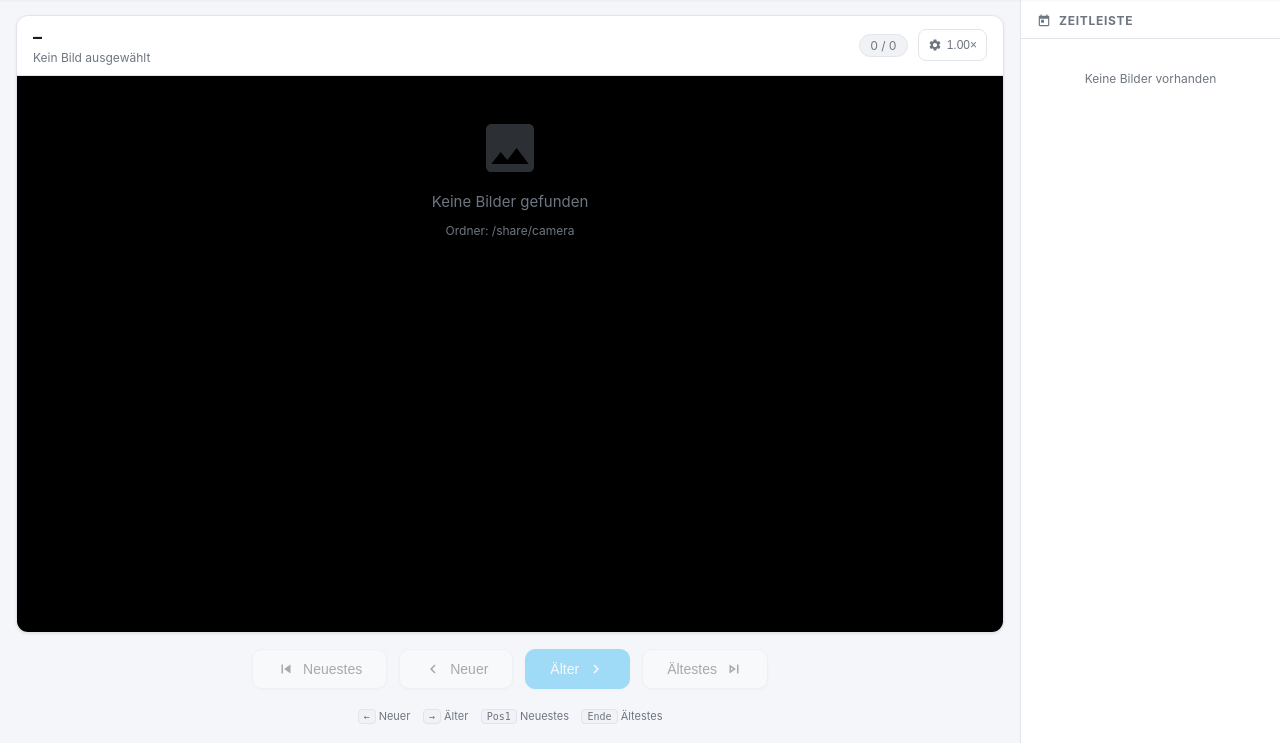
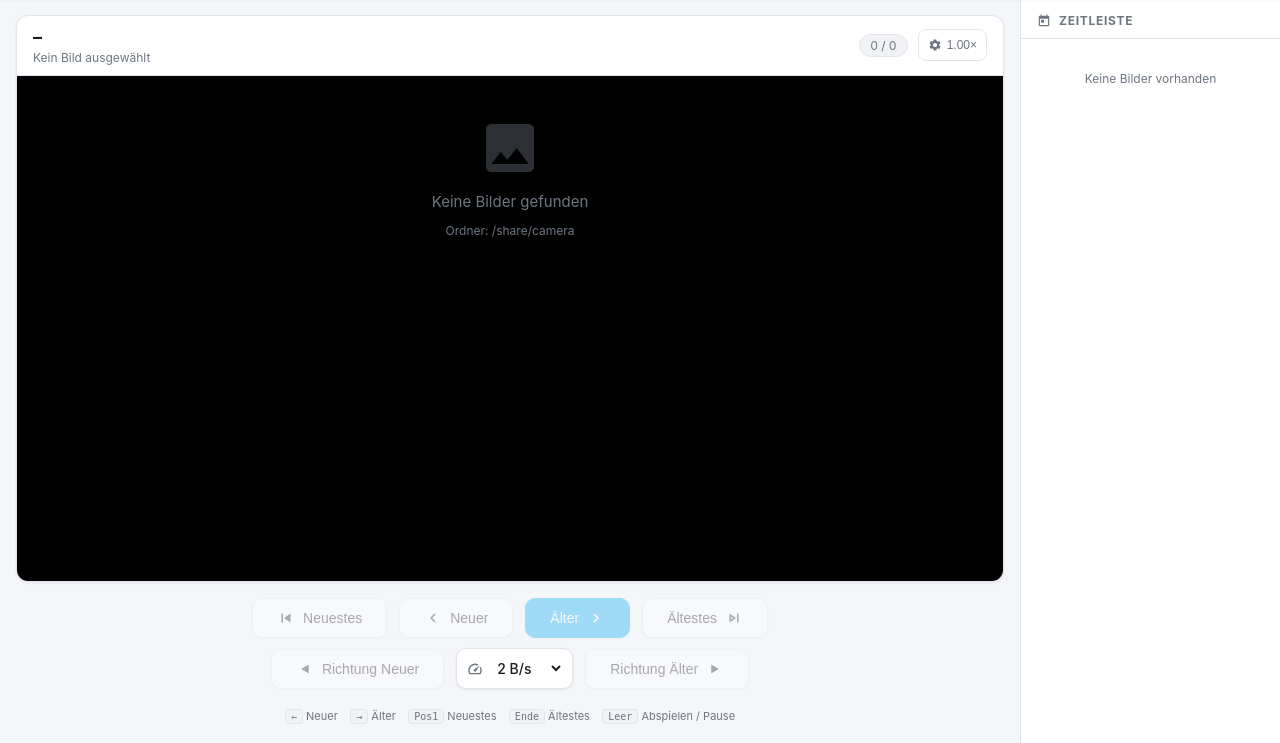
Before and after one commit to gregorwolf1973/PictureView, a Flask app: page / in a window 1280 px wide. Shown: the part 57-800 px from the top of the page. Run offline with Flask 3, Linux system fonts and the light colour scheme; data that the repository does not hold is empty.

Commit message:
v0.12: Automatische Wiedergabe mit wählbarer Geschwindigkeit
- Zwei Abspielknöpfe (Richtung Neuer / Richtung Älter), aktiver Knopf
  wird zum Pause-Knopf, Stopp am letzten Bild der Richtung
- Geschwindigkeit 0,5 bis 10 Bilder/s, im Browser gespeichert
- Nächstes Bild wird vorgeladen; weitergeschaltet wird erst, wenn das
  aktuelle Bild geladen ist
- Leertaste startet/pausiert die Wiedergabe

Co-Authored-By: Claude Fable 5.1 <noreply@anthropic.com>

```diff
--- a/picture_view/app/templates/index.html
+++ b/picture_view/app/templates/index.html
@@ -221,6 +221,31 @@
   .nav-btn svg { width: 18px; height: 18px; fill: currentColor; flex-shrink: 0; }
   .nav-btn.timeline-btn { display: none; }
 
+  /* ── Wiedergabe ── */
+  .controls { display: flex; flex-direction: column; gap: 10px; }
+  .play-controls {
+    display: flex; align-items: center; justify-content: center; gap: 12px;
+    flex-shrink: 0;
+  }
+  .nav-btn .icon-pause { display: none; }
+  .nav-btn.playing { background: var(--success); border-color: var(--success); color: #fff; }
+  .nav-btn.playing:hover:not(:disabled) { background: var(--success); border-color: var(--success); opacity: .9; }
+  .nav-btn.playing .icon-play { display: none; }
+  .nav-btn.playing .icon-pause { display: block; }
+  .speed-ctl {
+    display: flex; align-items: center; gap: 6px;
+    background: var(--surface); border: 1px solid var(--border);
+    border-radius: 10px; padding: 0 8px 0 10px; box-shadow: var(--shadow);
+    color: var(--text-dim); font-size: 12px; white-space: nowrap;
+  }
+  .speed-ctl svg { width: 16px; height: 16px; fill: currentColor; flex-shrink: 0; }
+  .speed-ctl select {
+    background: transparent; border: none; color: var(--text);
+    font-size: 14px; font-weight: 500; padding: 10px 4px; cursor: pointer;
+    font-family: inherit; outline: none;
+  }
+  .speed-ctl select option { background: var(--surface); color: var(--text); }
+
   /* ── Timeline Panel ── */
   .sheet-backdrop { display: none; }
   .timeline-panel {
@@ -350,7 +375,17 @@
     .nav-btn svg { width: 26px; height: 26px; }
     .nav-btn:hover:not(:disabled) { background: var(--surface); border-color: var(--border); color: var(--text); }
     .nav-btn.primary:hover:not(:disabled) { background: var(--accent); border-color: var(--accent); color: #fff; opacity: 1; }
+    .nav-btn.playing:hover:not(:disabled) { opacity: 1; }
     .nav-btn.timeline-btn { display: flex; }
+
+    .controls { gap: 6px; }
+    .play-controls {
+      display: grid; grid-template-columns: minmax(0, 1fr) auto minmax(0, 1fr); gap: 6px;
+      padding-bottom: env(safe-area-inset-bottom);
+    }
+    .nav-controls { padding-bottom: 0; }
+    .speed-ctl { min-height: 50px; }
+    .speed-ctl select { font-size: 15px; padding: 12px 2px; }
 
     .sheet-backdrop {
       display: block; position: fixed; inset: 0; background: var(--backdrop);
@@ -437,6 +472,7 @@
       </div>
     </div>
 
+    <div class="controls">
     <div class="nav-controls">
       <button class="nav-btn" id="btnNewest" onclick="goNewest()" title="Neuestes Bild (Pos1)">
         <svg viewBox="0 0 24 24"><path d="M6 6h2v12H6zm3.5 6 8.5 6V6z"/></svg>
@@ -460,8 +496,33 @@
       </button>
     </div>
 
+    <div class="play-controls">
+      <button class="nav-btn" id="btnPlayNewer" onclick="togglePlay(-1)" title="Automatisch Richtung Neuer abspielen">
+        <svg class="icon-play" viewBox="0 0 24 24"><path d="M17 6v12L7 12z"/></svg>
+        <svg class="icon-pause" viewBox="0 0 24 24"><path d="M6 5h4v14H6zm8 0h4v14h-4z"/></svg>
+        <span>Richtung Neuer</span>
+      </button>
+      <label class="speed-ctl" title="Bilder pro Sekunde">
+        <svg viewBox="0 0 24 24"><path d="M20.38 8.57l-1.23 1.85a8 8 0 0 1-.22 7.58H5.07A8 8 0 0 1 15.58 6.85l1.85-1.23A10 10 0 0 0 3.35 19a2 2 0 0 0 1.72 1h13.85a2 2 0 0 0 1.74-1 10 10 0 0 0-.27-10.44zm-9.79 6.84a2 2 0 0 0 2.83 0l5.66-8.49-8.49 5.66a2 2 0 0 0 0 2.83z"/></svg>
+        <select id="fpsSelect" onchange="setFps(this.value)">
+          <option value="0.5">0,5 B/s</option>
+          <option value="1">1 B/s</option>
+          <option value="2">2 B/s</option>
+          <option value="3">3 B/s</option>
+          <option value="5">5 B/s</option>
+          <option value="10">10 B/s</option>
+        </select>
+      </label>
+      <button class="nav-btn" id="btnPlayOlder" onclick="togglePlay(1)" title="Automatisch Richtung Älter abspielen">
+        <span>Richtung Älter</span>
+        <svg class="icon-play" viewBox="0 0 24 24"><path d="M7 6v12l10-6z"/></svg>
+        <svg class="icon-pause" viewBox="0 0 24 24"><path d="M6 5h4v14H6zm8 0h4v14h-4z"/></svg>
+      </button>
+    </div>
+    </div>
+
     <div class="kbd-hint">
-      <kbd>←</kbd> Neuer &nbsp;&nbsp; <kbd>→</kbd> Älter &nbsp;&nbsp; <kbd>Pos1</kbd> Neuestes &nbsp;&nbsp; <kbd>Ende</kbd> Ältestes
+      <kbd>←</kbd> Neuer &nbsp;&nbsp; <kbd>→</kbd> Älter &nbsp;&nbsp; <kbd>Pos1</kbd> Neuestes &nbsp;&nbsp; <kbd>Ende</kbd> Ältestes &nbsp;&nbsp; <kbd>Leer</kbd> Abspielen / Pause
     </div>
   </div>
 
@@ -488,6 +549,13 @@ let currentIndex = -1;
 let stretchX = parseFloat(localStorage.getItem('pv-stretch-x') || '1.0');
 let stretchY = parseFloat(localStorage.getItem('pv-stretch-y') || '1.0');
 let fromDayClick = false;
+
+// Automatische Wiedergabe: playDir +1 = Richtung älter, -1 = Richtung neuer
+let playTimer = null;
+let playDir = 0;
+let lastPlayDir = 1;
+let fps = parseFloat(localStorage.getItem('pv-fps') || '2');
+let currentImgEl = null;
 
 const imageFrame = document.getElementById('imageFrame');
 const noImageMsg = document.getElementById('noImageMsg');
@@ -524,6 +592,10 @@ function formatDayLong(dateStr) {
 
 function timeOf(img) {
   return (img.datetime.split(' ')[1] || '').slice(0, 8);
+}
+
+function imgUrl(img) {
+  return `./api/image/${img.name.split('/').map(encodeURIComponent).join('/')}`;
 }
 
 async function loadStats() {
@@ -621,7 +693,7 @@ function showImage(index) {
   noImageMsg.style.display = 'none';
 
   const el = document.createElement('img');
-  el.src = `./api/image/${img.name.split('/').map(encodeURIComponent).join('/')}`;
+  el.src = imgUrl(img);
   el.alt = img.datetime;
   el.draggable = false;
   el.onerror = () => {
@@ -630,6 +702,8 @@ function showImage(index) {
   };
   applyStretch(el);
   imageFrame.appendChild(el);
+  currentImgEl = el;
+  preloadNeighbors();
 
   const rel = relativeDay(img.date);
   imgTime.textContent = timeOf(img);
@@ -690,12 +764,81 @@ function updateNav() {
   document.getElementById('btnNewest').disabled = atNewest;
   document.getElementById('btnOlder').disabled = atOldest;
   document.getElementById('btnOldest').disabled = atOldest;
+  document.getElementById('btnPlayNewer').disabled = atNewest && playDir !== -1;
+  document.getElementById('btnPlayOlder').disabled = atOldest && playDir !== 1;
 }
 
 function goOlder()  { if (currentIndex < allImages.length - 1) showImage(currentIndex + 1); }
 function goNewer()  { if (currentIndex > 0) showImage(currentIndex - 1); }
 function goNewest() { showImage(0); }
 function goOldest() { showImage(allImages.length - 1); }
+
+// ── Automatische Wiedergabe ──
+function preloadNeighbors() {
+  // Beim Abspielen nur die Richtung vorladen, sonst beide Nachbarn.
+  const dirs = playDir ? [playDir] : [1, -1];
+  dirs.forEach(d => {
+    const n = allImages[currentIndex + d];
+    if (n) { const p = new Image(); p.src = imgUrl(n); }
+  });
+}
+
+function playTick() {
+  // Nicht weiterschalten, solange das aktuelle Bild noch lädt.
+  if (currentImgEl && currentImgEl.parentNode && !currentImgEl.complete) return;
+  const next = currentIndex + playDir;
+  if (next < 0 || next >= allImages.length) { stopPlay(); return; }
+  showImage(next);
+  // Letztes Bild in dieser Richtung erreicht: sofort anhalten.
+  if (next + playDir < 0 || next + playDir >= allImages.length) stopPlay();
+}
+
+function startPlayTimer() {
+  clearInterval(playTimer);
+  playTimer = setInterval(playTick, Math.max(50, Math.round(1000 / fps)));
+}
+
+function togglePlay(dir) {
+  if (playTimer && playDir === dir) { stopPlay(); return; }
+  const next = currentIndex + dir;
+  if (next < 0 || next >= allImages.length) return;
+  playDir = dir;
+  lastPlayDir = dir;
+  startPlayTimer();
+  updatePlayUI();
+  preloadNeighbors();
+}
+
+function stopPlay() {
+  clearInterval(playTimer);
+  playTimer = null;
+  playDir = 0;
+  updatePlayUI();
+}
+
+function updatePlayUI() {
+  document.getElementById('btnPlayNewer').classList.toggle('playing', playDir === -1);
+  document.getElementById('btnPlayOlder').classList.toggle('playing', playDir === 1);
+  updateNav();
+}
+
+function setFps(val) {
+  fps = Math.min(30, Math.max(0.1, parseFloat(val) || 2));
+  localStorage.setItem('pv-fps', String(fps));
+  document.getElementById('fpsSelect').value = String(fps);
+  if (playTimer) startPlayTimer();
+}
+
+(function initFps() {
+  const sel = document.getElementById('fpsSelect');
+  const has = Array.from(sel.options).some(o => parseFloat(o.value) === fps);
+  if (!has) {
+    const o = document.createElement('option');
+    o.value = String(fps); o.textContent = `${String(fps).replace('.', ',')} B/s`;
+    sel.appendChild(o);
+  }
+  sel.value = String(fps);
+})();
 
 // ── Zeitleiste als Bottom-Sheet (nur auf schmalen Bildschirmen sichtbar) ──
 function openTimeline() {
@@ -716,12 +859,16 @@ function closeTimeline() {
 }
 
 document.addEventListener('keydown', e => {
-  if (e.target.tagName === 'INPUT') return;
+  if (e.target.tagName === 'INPUT' || e.target.tagName === 'SELECT') return;
   if (e.key === 'ArrowRight') { e.preventDefault(); goOlder(); }
   else if (e.key === 'ArrowLeft') { e.preventDefault(); goNewer(); }
   else if (e.key === 'Home') { e.preventDefault(); goNewest(); }
   else if (e.key === 'End') { e.preventDefault(); goOldest(); }
   else if (e.key === 'Escape') { closeTimeline(); }
+  else if (e.key === ' ' && e.target.tagName !== 'BUTTON') {
+    e.preventDefault();
+    if (playTimer) stopPlay(); else togglePlay(lastPlayDir);
+  }
 });
 
 // ── Wischen auf dem Bild: nach links = älter, nach rechts = neuer ──
--- a/picture_view/config.yaml
+++ b/picture_view/config.yaml
@@ -1,6 +1,6 @@
 name: "PictureView"
 description: "Security camera image viewer with timeline and optional auto-delete"
-version: "0.11"
+version: "0.12"
 url: "https://github.com/gregorwolf1973/PictureView"
 slug: "picture_view"
 init: false
```
Also changed, not shown: picture_view/DOCS.md (+12 -0 lines), CHANGELOG.md, README.md, picture_view/README.md.
